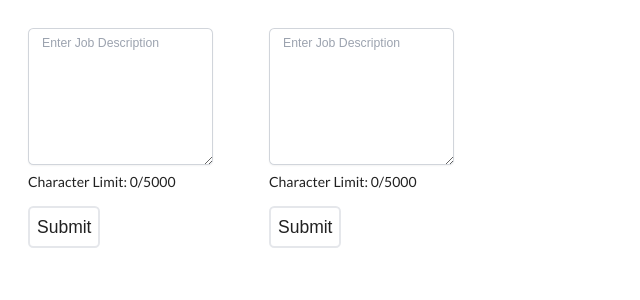
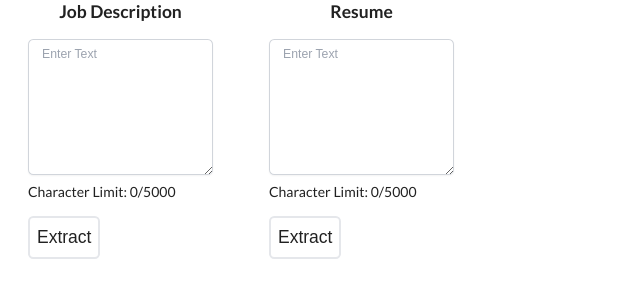
Before and after one commit to Caposto/reverse-ats, a React (Create React App) app in the folder frontend/: page / in a window 1280 px wide. Shown: the top 300 px of the page, without its empty margins (0-640 px from the left). Built offline with nearby package versions, Linux system fonts and the light colour scheme.

Commit message:
minor frontend edits

```diff
--- a/frontend/src/App.jsx
+++ b/frontend/src/App.jsx
@@ -3,8 +3,14 @@ import JobForm from "./components/JobForm";
 function App() {
   return (
     <div className="flex">
-      <JobForm className="grow" />
-      <JobForm className="grow" />
+      <div>
+        <h1 className="text-xl text-center">Job Description</h1>
+        <JobForm className="grow" />
+      </div>
+      <div>
+        <h1 className="text-xl text-center">Resume</h1>
+        <JobForm className="grow" />
+      </div>
     </div>
   );
 }
--- a/frontend/src/components/JobForm.jsx
+++ b/frontend/src/components/JobForm.jsx
@@ -48,12 +48,12 @@ function JobForm() {
   };
 
   return (
-    <div aria-label="form-test-id" className="p-8">
+    <div aria-label="form-test-id" className="px-8">
       {!submitted && (
         <form onSubmit={handleSubmit}>
           <textarea
             aria-label="Job Description Submission"
-            placeholder="Enter Job Description"
+            placeholder="Enter Text"
             value={description}
             onChange={(e) => {
               setDescription(e.target.value);
@@ -72,7 +72,7 @@ function JobForm() {
               type="submit"
               aria-label="Submit Button"
             >
-              Submit
+              Extract
             </button>
           </div>
         </form>
```
